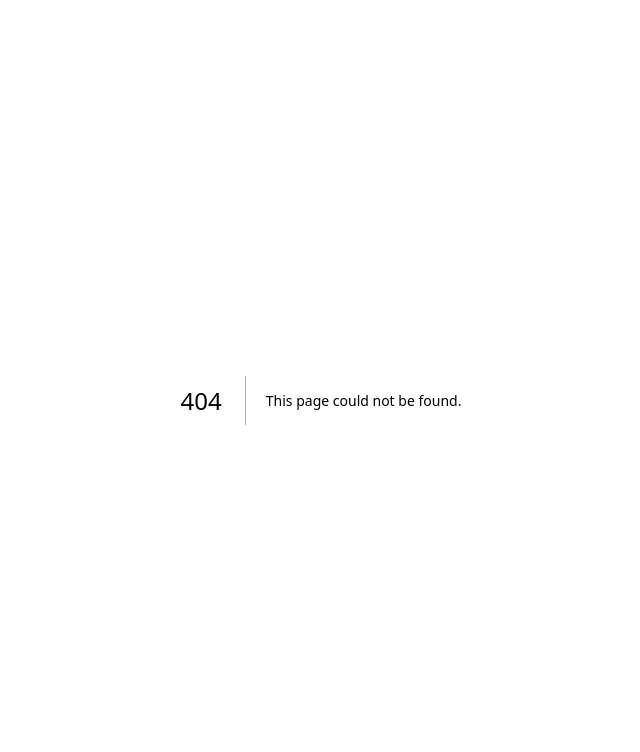
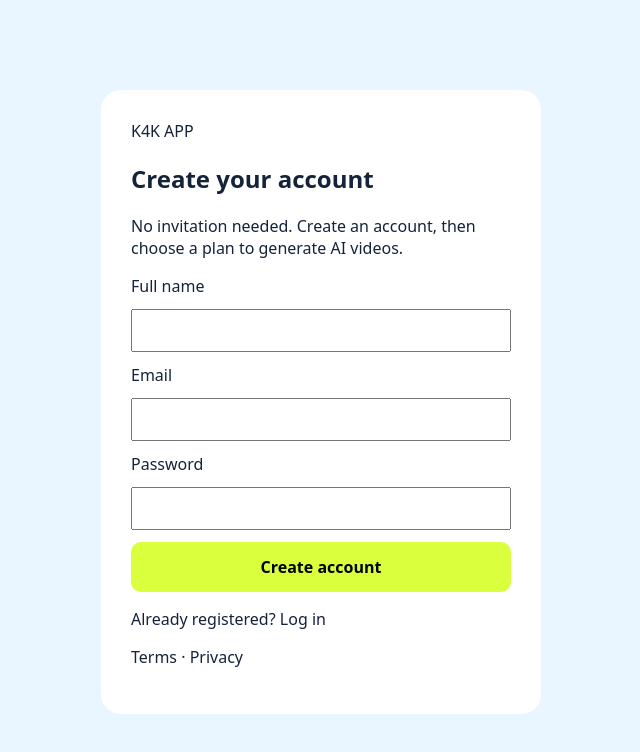
Before and after one commit to kreativestudios4k-lgtm/k4k-academy-v2, a Next.js app: page /k4k-app/register in a window 1280 px wide. Before the commit this address had no page. Shown: the top 752 px of the page, without its empty margins (319-959 px from the left). Built offline with nearby package versions, Linux system fonts and the light colour scheme.

Commit message:
Add public K4K registration without paid Academy gate

```diff
--- /dev/null
+++ b/app/k4k-app/register/page.js
@@ -0,0 +1,9 @@
+'use client';
+import {useState} from 'react';
+import Link from 'next/link';
+import {createClient} from '../../../lib/supabase/client';
+export default function Register(){
+ const [name,setName]=useState(''),[email,setEmail]=useState(''),[password,setPassword]=useState(''),[busy,setBusy]=useState(false),[error,setError]=useState(''),[done,setDone]=useState(false);
+ async function submit(e){e.preventDefault();if(busy)return;setError('');if(name.trim().length<2){setError('Enter your full name.');return}setBusy(true);try{const {error:err}=await createClient().auth.signUp({email:email.trim().toLowerCase(),password,options:{emailRedirectTo:window.location.origin+'/auth/callback',data:{full_name:name.trim()}}});if(err)throw err;setPassword('');setDone(true)}catch{setError('Could not create your account. Please retry or contact support.')}finally{setBusy(false)}}
+ return <main style={{minHeight:'100vh',background:'#eaf6ff',color:'#15233a',padding:'50px 16px',fontFamily:'system-ui'}}><section style={{maxWidth:440,margin:'5vh auto',padding:30,background:'white',borderRadius:20}}><Link href="/k4k-app">K4K APP</Link><h1>Create your account</h1><p>No invitation needed. Create an account, then choose a plan to generate AI videos.</p>{done?<p role="status">Check your email for a confirmation link. <Link href="/login">Log in</Link></p>:<form onSubmit={submit} style={{display:'grid',gap:12}}><label htmlFor="full">Full name</label><input id="full" autoComplete="name" required minLength={2} maxLength={90} value={name} onChange={e=>setName(e.target.value)} style={{padding:12}}/><label htmlFor="email">Email</label><input id="email" type="email" autoComplete="email" required value={email} onChange={e=>setEmail(e.target.value)} style={{padding:12}}/><label htmlFor="password">Password</label><input id="password" type="password" autoComplete="new-password" minLength={8} required value={password} onChange={e=>setPassword(e.target.value)} style={{padding:12}}/>{error&&<p role="alert">{error}</p>}<button disabled={busy} style={{padding:14,background:'#d9ff3d',border:0,borderRadius:10,fontWeight:800}}>{busy?'Creating…':'Create account'}</button></form>}<p>Already registered? <Link href="/login">Log in</Link></p><p><Link href="/terms">Terms</Link> · <Link href="/privacy">Privacy</Link></p></section></main>
+}
```
